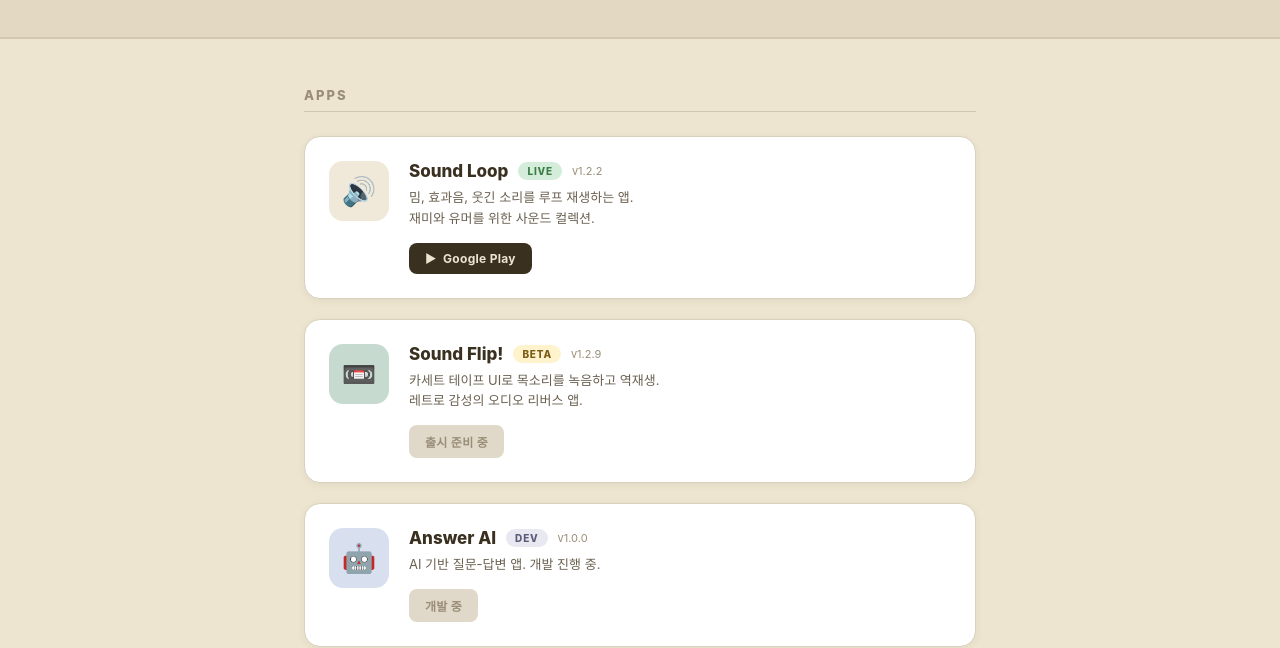
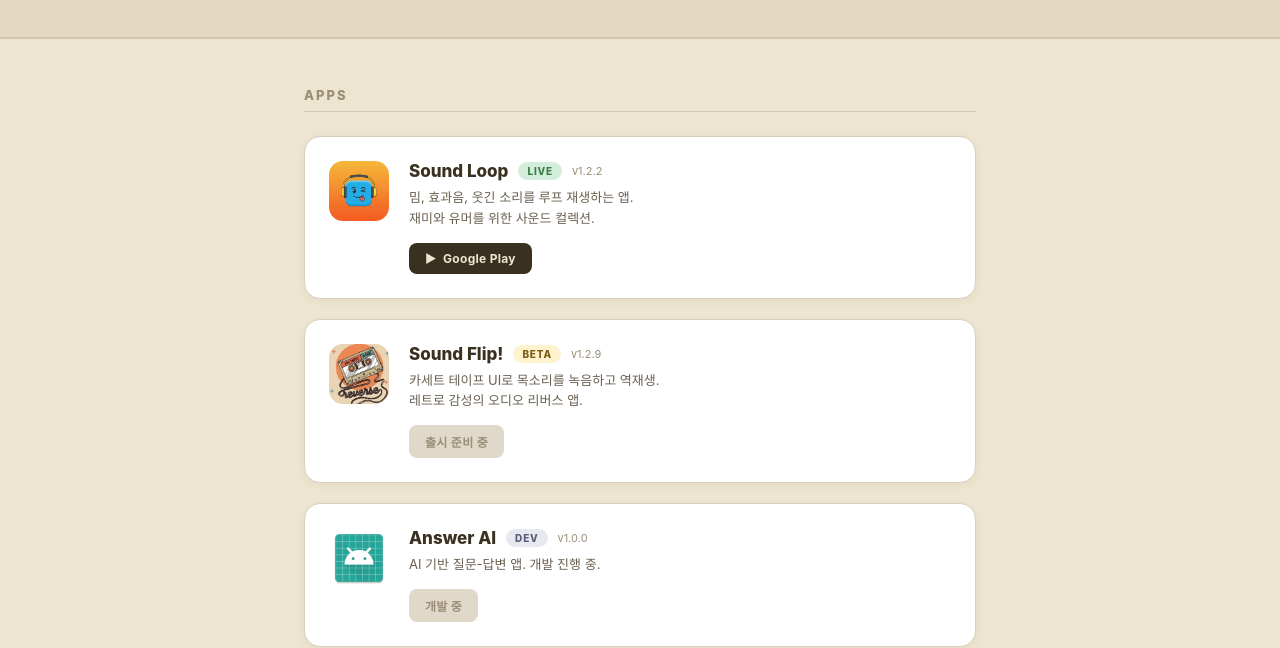
Before and after one commit to cgm-style/cgm-style.github.io, a plain HTML site: page index.html in a window 1280 px wide. Shown: the part 186-834 px from the top of the page. Drawn offline with Linux system fonts and the light colour scheme.

Commit message:
Replace emoji icons with actual app icons

```diff
--- a/index.html
+++ b/index.html
@@ -100,12 +100,9 @@
       width: 60px; height: 60px;
       border-radius: 14px;
       flex-shrink: 0;
-      display: flex; align-items: center; justify-content: center;
-      font-size: 28px;
+      overflow: hidden;
     }
-    .icon-sound  { background: #f0e8d8; }
-    .icon-flip   { background: var(--green); }
-    .icon-answer { background: #d8e0f0; }
+    .card-icon img { width: 100%; height: 100%; object-fit: cover; display: block; }
 
     .card-body { flex: 1; }
     .card-top {
@@ -206,7 +203,7 @@
 
     <!-- app1: Sound Loop -->
     <div class="card">
-      <div class="card-icon icon-sound">🔊</div>
+      <div class="card-icon"><img src="icons/app1.png" alt="Sound Loop icon" /></div>
       <div class="card-body">
         <div class="card-top">
           <h3>Sound Loop</h3>
@@ -229,7 +226,7 @@
 
     <!-- app2: Sound Flip -->
     <div class="card">
-      <div class="card-icon icon-flip">📼</div>
+      <div class="card-icon"><img src="icons/app2.png" alt="Sound Flip icon" /></div>
       <div class="card-body">
         <div class="card-top">
           <h3>Sound Flip!</h3>
@@ -248,7 +245,7 @@
 
     <!-- app3: Answer AI -->
     <div class="card">
-      <div class="card-icon icon-answer">🤖</div>
+      <div class="card-icon"><img src="icons/app3.png" alt="Answer AI icon" /></div>
       <div class="card-body">
         <div class="card-top">
           <h3>Answer AI</h3>
```
Also changed, not shown: icons/app1.png (added), icons/app2.png (added), icons/app3.png (added).
